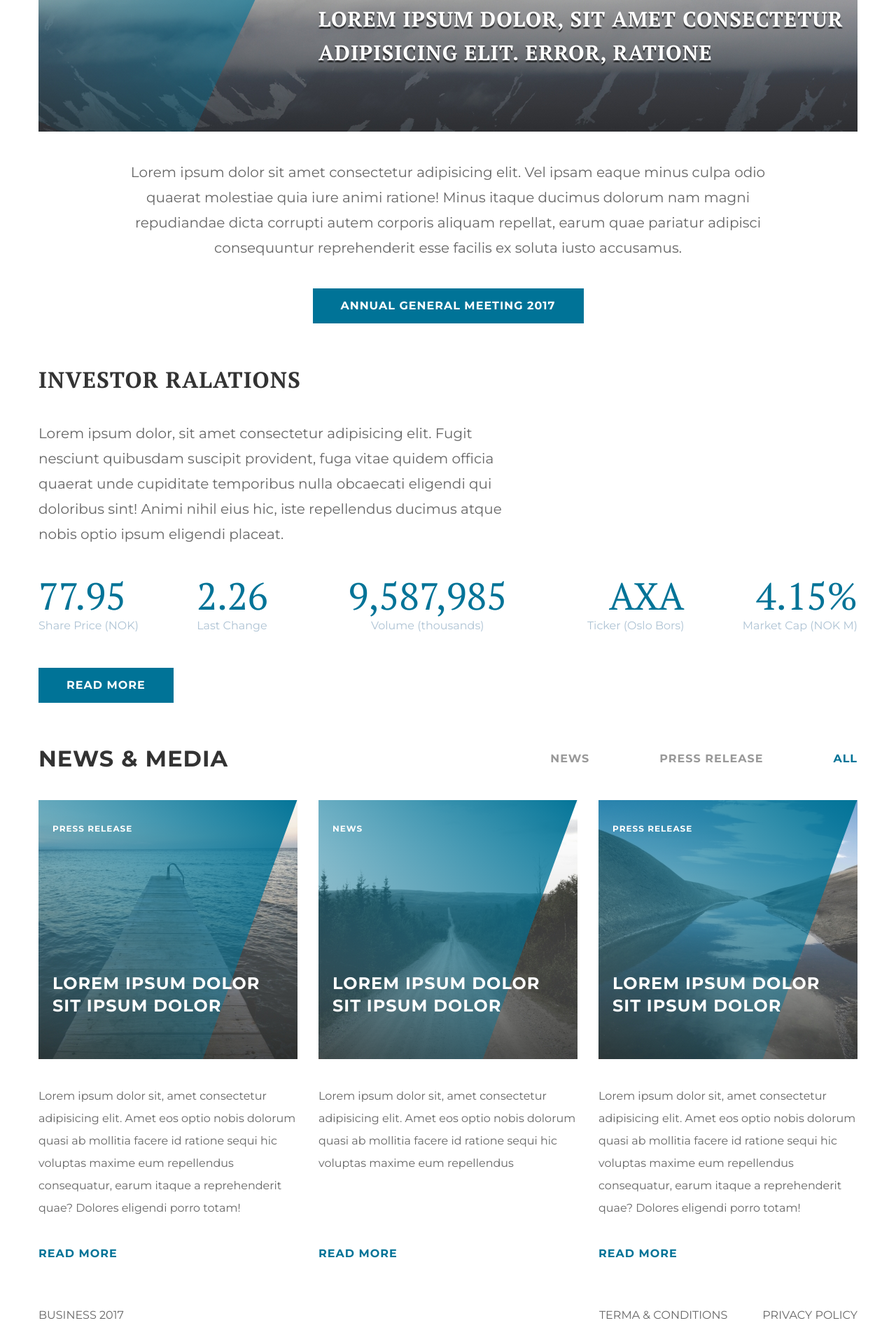
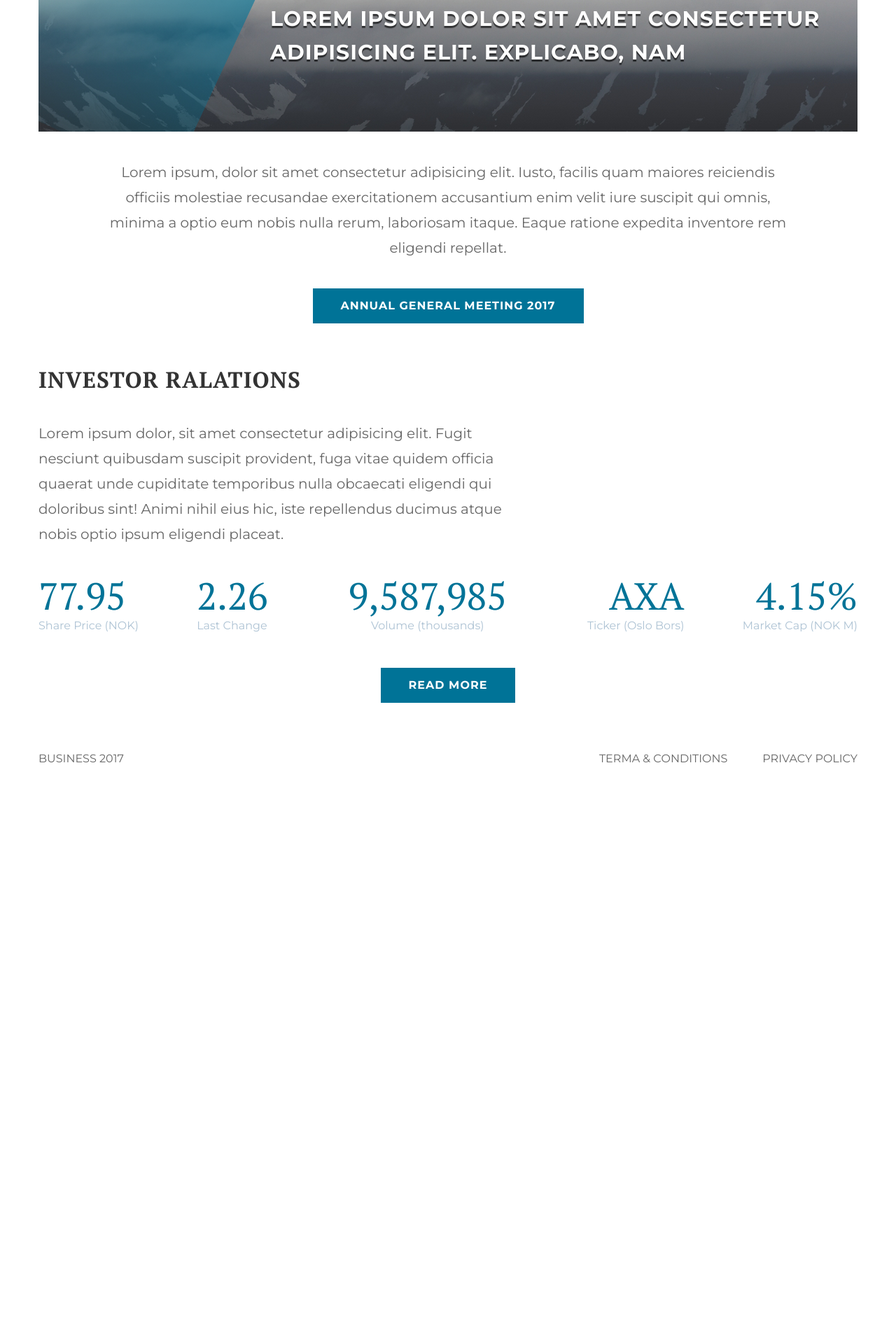
Before and after one commit to Dioneer/Business_grid_back, a website: page docs/index.html in a window 1280 px wide. Shown: the part 302-2222 px from the top of the page at 70% size. After the commit the page ends 1427 px from the top, so only its background shows below. Drawn offline with Linux system fonts and the light colour scheme.

Commit message:
second block finished

```diff
--- a/docs/css/style.css
+++ b/docs/css/style.css
@@ -357,32 +357,29 @@ footer {
 }
 
 .mountain-block {
-  padding: 0px 0px 0px 0px;
   background: #fff;
   padding: 0px 0px 5% 0px;
 }
-@media (max-width: 479.98px) {
-  .mountain-block {
-    padding: 0px 0px 10% 0px;
-  }
+.mountain-block__container {
+  display: grid;
+  grid-auto-flow: row;
 }
-.mountain-block__upper-block {
-  margin: 0px 0px 3.4% 0px;
+.mountain-block__upperblock {
+  position: relative;
 }
-.mountain-block__down-block {
-  text-align: center;
-}
-.upper-block {
+
+.upperblock {
   position: relative;
   min-height: 411px;
   overflow: hidden;
 }
-.upper-block__content {
+.upperblock__content {
   position: absolute;
   top: 55%;
-  right: 0;
-  width: 100%;
+  right: 20px;
+  width: 70%;
   height: 100%;
+  z-index: 2;
   text-transform: uppercase;
   font-size: 1.875rem;
   font-weight: 700;
@@ -390,45 +387,54 @@ footer {
   letter-spacing: 0.0625rem;
   text-shadow: 0 3px 1px rgba(0, 0, 0, 0.6);
   color: #fff;
-  z-index: 1;
-  max-width: 770px;
 }
-@media (max-width: 1182px) {
-  .upper-block__content {
+@media (max-width: 1183px) {
+  .upperblock__content {
     font-size: 1.625rem;
-    top: 57%;
-    line-height: 2.625rem;
-    text-align: right;
-    padding: 0px 10px 0px 0px;
-  }
-}
-@media (max-width: 992.98px) {
-  .upper-block__content {
-    top: 60%;
-    font-size: 1.375rem;
-    line-height: 2.25rem;
-    max-width: 650px;
+    top: 45%;
   }
 }
 @media (max-width: 767.98px) {
-  .upper-block__content {
-    top: 50%;
-    padding: 0px 10px;
+  .upperblock__content {
+    line-height: 2rem;
+    font-size: 1.5rem;
+    right: 10px;
+    top: 48%;
   }
 }
-@media (max-width: 479.98px) {
-  .upper-block__content {
+@media (max-width: 600px) {
+  .upperblock__content {
+    font-size: 1.25rem;
+    right: 0px;
+    width: 65%;
+    top: 45%;
+  }
+}
+@media (max-width: 450px) {
+  .upperblock__content {
+    font-size: 1.25rem;
+    top: 40%;
+  }
+}
+@media (max-width: 340px) {
+  .upperblock__content {
     font-size: 1.125rem;
-    line-height: 1.5rem;
   }
 }
 
-.down-block {
+.downblock {
+  display: grid;
   max-width: 970px;
   margin: 0 auto;
 }
-.down-block__text {
-  margin: 0px 0px 4.1% 0px;
+.downblock__text {
+  text-align: center;
+  margin: 4.1% 0px;
+}
+@media (max-width: 479.98px) {
+  .downblock__text {
+    text-align: left;
+  }
 }
 
 .investor {
@@ -707,7 +713,9 @@ footer {
 }
 
 .btn {
-  display: inline-flex;
+  display: grid;
+  grid-template: minmax(50px, auto)/minmax(40px, auto);
+  justify-self: center;
   align-items: center;
   justify-content: center;
   text-transform: uppercase;
@@ -723,6 +731,11 @@ footer {
 .btn_bl {
   background: #007397;
   color: #fff;
+}
+@media (max-width: 479.98px) {
+  .btn_bl {
+    justify-self: stretch;
+  }
 }
 @media (max-width: 479.98px) {
   .btn {
@@ -762,7 +775,7 @@ footer {
     transform: translate(-40%, -21%) rotate(25deg);
   }
 }
-@media (max-width: 620px) {
+@media (max-width: 600px) {
   .bluebg:before {
     width: 50%;
   }
--- a/docs/index.html
+++ b/docs/index.html
@@ -34,17 +34,17 @@
 		<main>
 			<section class="mountain-block">
 	<div class="mountain-block__container container">
-		<div class="mountain-block__upper-block upper-block">
-			<div class="upper-block__content pts">Lorem ipsum dolor, sit amet consectetur adipisicing elit. Error, ratione
-			</div>
-			<div class="upper-block__image bluebg ibg"><img src="img/mainblock/bg_main.jpg" alt=""></div>
+		<div class="mountain-block__upperblock upperblock">
+			<div class="upperblock__content">Lorem ipsum dolor sit amet consectetur adipisicing elit. Explicabo, nam</div>
+			<div class="upperblock__image ibg bluebg"><img src="img/mainblock/bg_main.jpg" alt=""></div>
 		</div>
-		<div class="mountain-block__down-block down-block">
-			<div class="down-block__text simpletext">Lorem ipsum dolor sit amet consectetur adipisicing elit. Vel ipsam
-				eaque minus culpa odio quaerat molestiae quia iure animi ratione! Minus itaque ducimus dolorum nam magni
-				repudiandae dicta corrupti autem corporis aliquam repellat, earum quae pariatur adipisci consequuntur
-				reprehenderit esse facilis ex soluta iusto accusamus.</div>
-			<a href="" class="mountain-block__btn btn btn_bl" data-ripple><span>ANNUAL GENERAL MEETING 2017</span></a>
+		<div class="mountain-block__downblock downblock">
+			<div class="downblock__text simpletext">Lorem ipsum, dolor sit amet consectetur adipisicing elit. Iusto,
+				facilis quam
+				maiores reiciendis officiis molestiae recusandae exercitationem accusantium enim velit iure suscipit qui
+				omnis, minima a optio eum nobis nulla rerum, laboriosam itaque. Eaque ratione expedita inventore rem
+				eligendi repellat.</div>
+			<a href="" class="downblock__btn btn btn_bl" data-ripple><span>annual general meeting 2017</span></a>
 		</div>
 	</div>
 </section>
@@ -82,75 +82,7 @@
 		</a>
 	</div>
 </section>
-			<section class="news-media">
-	<div class="news-media__container container">
-		<div class="news-media__title-block title-block">
-			<div class="title-block__title title">NEWS & MEDIA</div>
-			<div class="title-block__filter">
-				<ul class="title-block__list">
-					<li class="title-block__li" data-f="news">news</li>
-					<li class="title-block__li" data-f="press-release">press release</li>
-					<li class="title-block__li active" data-f="all">all</li>
-				</ul>
-			</div>
-		</div>
-		<div class="news-media__item-block">
-			<div class="item-block__row">
-				<div class="item-block__column press-release">
-					<div class="item-block__items item">
-						<div class="item__image">
-							<div class="item__infoblock">
-								<a href="" class="item__small-link">press release</a>
-								<a href="" class="item__big-link">Lorem ipsum dolor sit ipsum dolor</a>
-							</div>
-							<div class="item__image ibg bluebg bluebg_s">
-								<img src="img/newsmedia/01.jpg" alt="">
-							</div>
-						</div>
-						<div class="item__text-small">Lorem ipsum dolor sit, amet consectetur adipisicing elit. Amet eos optio
-							nobis dolorum quasi ab mollitia facere id ratione sequi hic voluptas maxime eum repellendus
-							consequatur, earum itaque a reprehenderit quae? Dolores eligendi porro totam!</div>
-						<a href="" class="item__link link"><span>READ MORE</span></a>
-					</div>
-				</div>
-				<div class="item-block__column news">
-					<div class="item-block__items press-release item">
-						<div class="item__image">
-							<div class="item__infoblock">
-								<a href="" class="item__small-link">news</a>
-								<a href="" class="item__big-link">Lorem ipsum dolor sit ipsum dolor</a>
-							</div>
-							<div class="item__image ibg bluebg bluebg_s">
-								<img src="img/newsmedia/02.jpg" alt="">
-							</div>
-						</div>
-						<div class="item__text-small">Lorem ipsum dolor sit, amet consectetur adipisicing elit. Amet eos optio
-							nobis dolorum quasi ab mollitia facere id ratione sequi hic voluptas maxime eum repellendus
-						</div>
-						<a href="" class="item__link link"><span>READ MORE</span></a>
-					</div>
-				</div>
-				<div class="item-block__column press-release">
-					<div class="item-block__items press-release item">
-						<div class="item__image">
-							<div class="item__infoblock">
-								<a href="" class="item__small-link">press release</a>
-								<a href="" class="item__big-link">Lorem ipsum dolor sit ipsum dolor</a>
-							</div>
-							<div class="item__image ibg bluebg bluebg_s">
-								<img src="img/newsmedia/03.jpg" alt="">
-							</div>
-						</div>
-						<div class="item__text-small">Lorem ipsum dolor sit, amet consectetur adipisicing elit. Amet eos optio
-							nobis dolorum quasi ab mollitia facere id ratione sequi hic voluptas maxime eum repellendus
-							consequatur, earum itaque a reprehenderit quae? Dolores eligendi porro totam!</div>
-						<a href="" class="item__link link"><span>READ MORE</span></a>
-					</div>
-				</div>
-			</div>
-		</div>
-	</div>
-</section>
+
 
 		</main>
 		<footer class="footer">
```
Also changed, not shown: docs/css/style.min.css.
